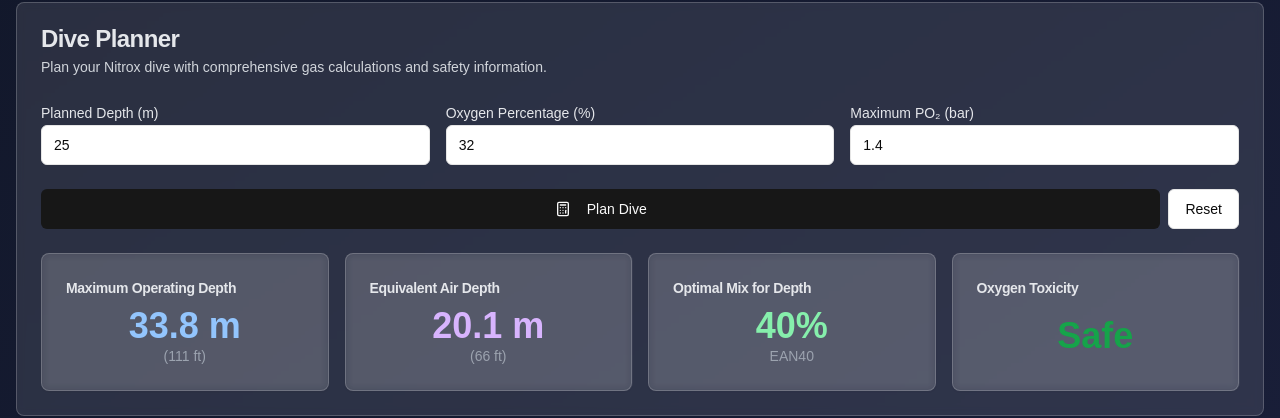
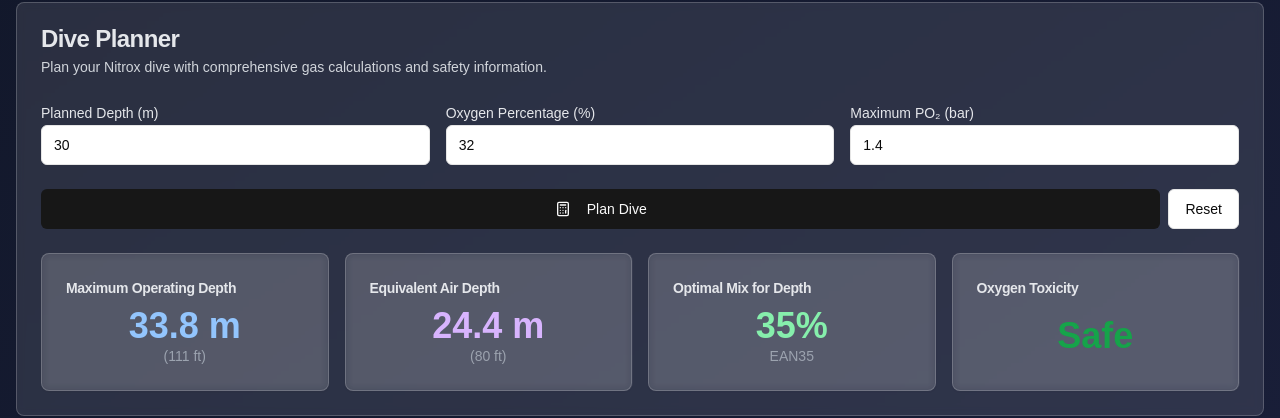
Before and after one commit to MBAR-Millibar/EAN-calculator, a Next.js app: page / in a window 1280 px wide. Both pictures are taken after a click on the tab "Planner". Shown: the part 246-664 px from the top of the page. Built offline with nearby package versions, Linux system fonts and the light colour scheme.

Commit message:
edit: planner

```diff
--- a/components/dive-planner.tsx
+++ b/components/dive-planner.tsx
@@ -16,7 +16,7 @@ interface DivePlan {
 }
 
 export function DivePlanner() {
-  const [plannedDepth, setPlannedDepth] = useState<number>(25);
+  const [plannedDepth, setPlannedDepth] = useState<number>(30);
   const [oxygenPercentage, setOxygenPercentage] = useState<number>(32);
   const [maxPO2, setMaxPO2] = useState<number>(1.4);
   const [result, setResult] = useState<DivePlan | null>(null);
@@ -45,7 +45,7 @@ export function DivePlanner() {
     setResult({
       mod: Math.round(mod * 10) / 10,
       ead: Math.round(ead * 10) / 10,
-      bestMix: Math.round(bestMix * 10) / 10,
+      bestMix: Math.round(Math.round(bestMix * 10) / 10),
       oxygenToxicity,
     });
   };
```
